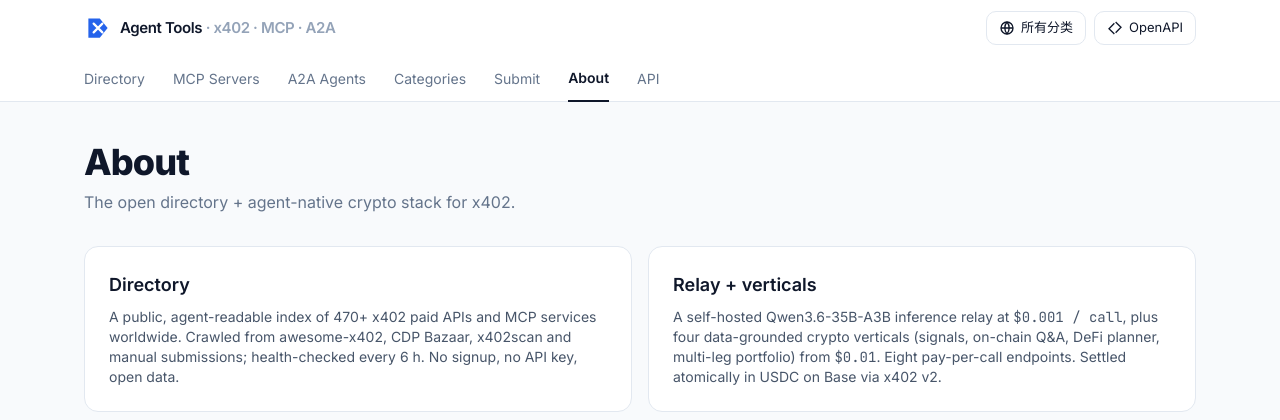
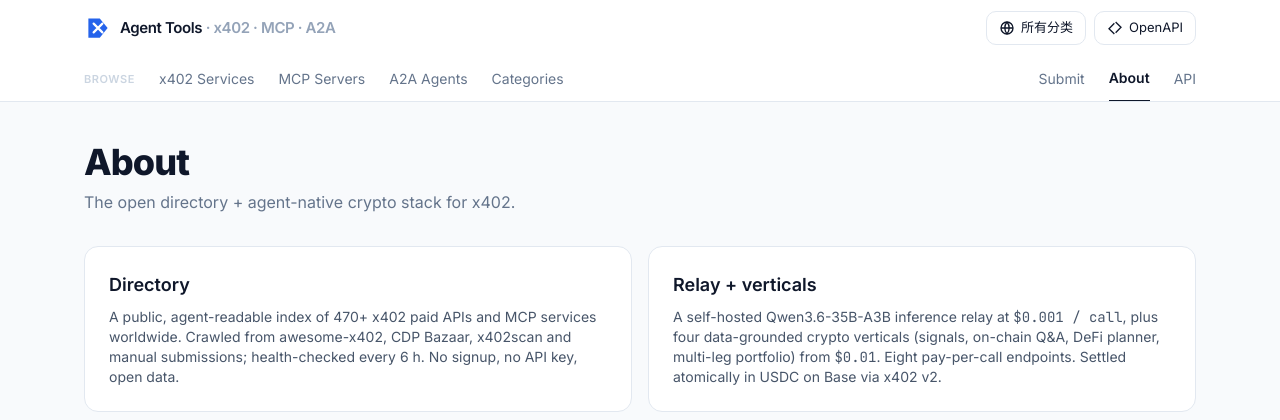
Before and after one commit to AgentTools-Cloud/AgentToolsCollection, a FastAPI app: page /about in a window 1280 px wide. Shown: the top 420 px of the page. Run offline with FastAPI, Linux system fonts and the light colour scheme; parts of the project's set-up code (start-up, migrations or seed data) failed here and were passed over; some libraries are stand-ins or nearby versions.

Commit message:
refactor(web): nav — rename Directory→x402 Services, group browse vs utility links

```diff
--- a/directory/templates/base.html
+++ b/directory/templates/base.html
@@ -51,15 +51,17 @@
         </div>
     </div>
     <div class="max-w-6xl mx-auto px-5">
-      <nav class="flex items-center gap-7 text-sm text-slate-500">
+      <nav class="flex items-center gap-6 text-sm text-slate-500 overflow-x-auto">
         {% set p = request.url.path %}
-        <a href="/" class="py-3 -mb-px {% if p == '/' %}tab-active{% else %}tab-link{% endif %}">Directory</a>
-        <a href="/mcp" class="py-3 -mb-px {% if p.startswith('/mcp') %}tab-active{% else %}tab-link{% endif %}">MCP Servers</a>
-        <a href="/a2a" class="py-3 -mb-px {% if p.startswith('/a2a') %}tab-active{% else %}tab-link{% endif %}">A2A Agents</a>
-        <a href="/categories" class="py-3 -mb-px {% if p == '/categories' %}tab-active{% else %}tab-link{% endif %}">Categories</a>
-        <a href="/submit" class="py-3 -mb-px {% if p == '/submit' %}tab-active{% else %}tab-link{% endif %}">Submit</a>
-        <a href="/about" class="py-3 -mb-px {% if p == '/about' %}tab-active{% else %}tab-link{% endif %}">About</a>
-        <a href="/openapi.json" class="py-3 -mb-px tab-link">API</a>
+        <span class="text-[11px] font-semibold uppercase tracking-wider text-slate-300 hidden md:inline">Browse</span>
+        <a href="/" class="py-3 -mb-px whitespace-nowrap {% if p == '/' %}tab-active{% else %}tab-link{% endif %}">x402 Services</a>
+        <a href="/mcp" class="py-3 -mb-px whitespace-nowrap {% if p.startswith('/mcp') %}tab-active{% else %}tab-link{% endif %}">MCP Servers</a>
+        <a href="/a2a" class="py-3 -mb-px whitespace-nowrap {% if p.startswith('/a2a') %}tab-active{% else %}tab-link{% endif %}">A2A Agents</a>
+        <a href="/categories" class="py-3 -mb-px whitespace-nowrap {% if p == '/categories' %}tab-active{% else %}tab-link{% endif %}">Categories</a>
+        <span class="ml-auto"></span>
+        <a href="/submit" class="py-3 -mb-px whitespace-nowrap {% if p == '/submit' %}tab-active{% else %}tab-link{% endif %}">Submit</a>
+        <a href="/about" class="py-3 -mb-px whitespace-nowrap {% if p == '/about' %}tab-active{% else %}tab-link{% endif %}">About</a>
+        <a href="/openapi.json" class="py-3 -mb-px whitespace-nowrap tab-link">API</a>
       </nav>
     </div>
   </header>
```
